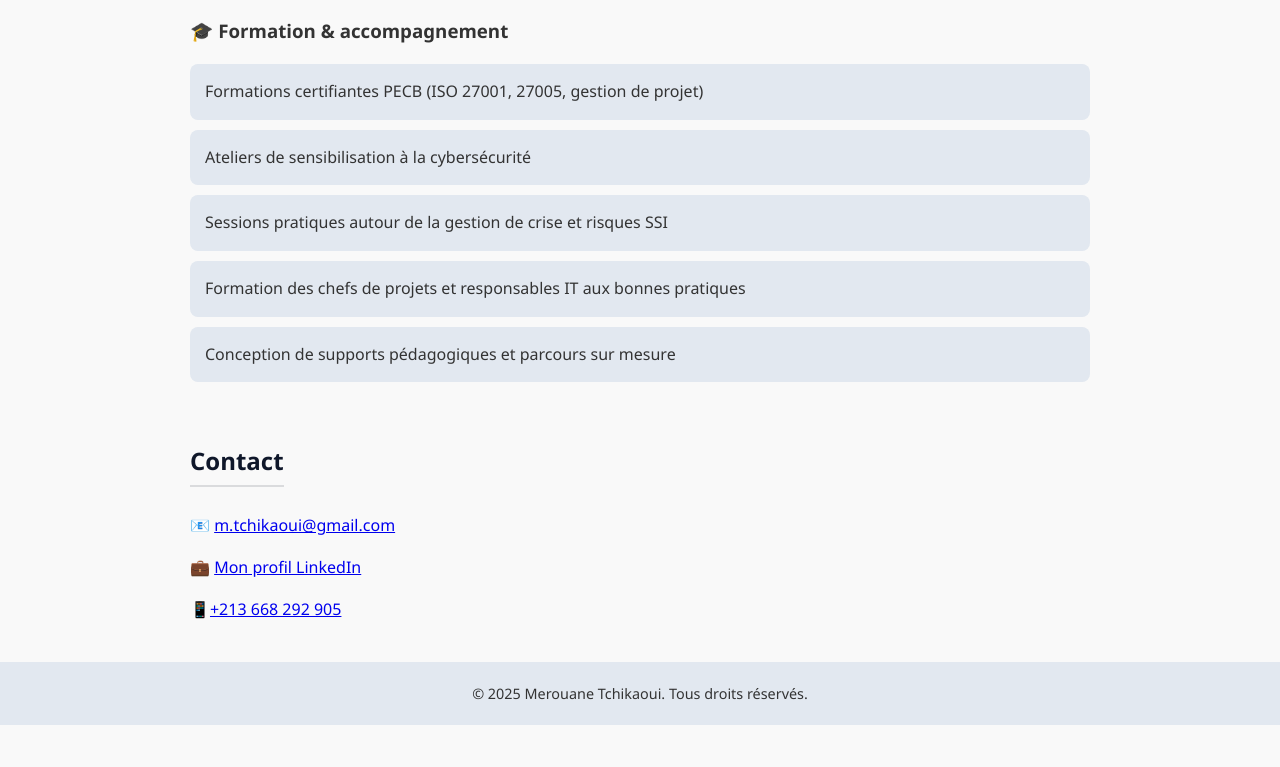
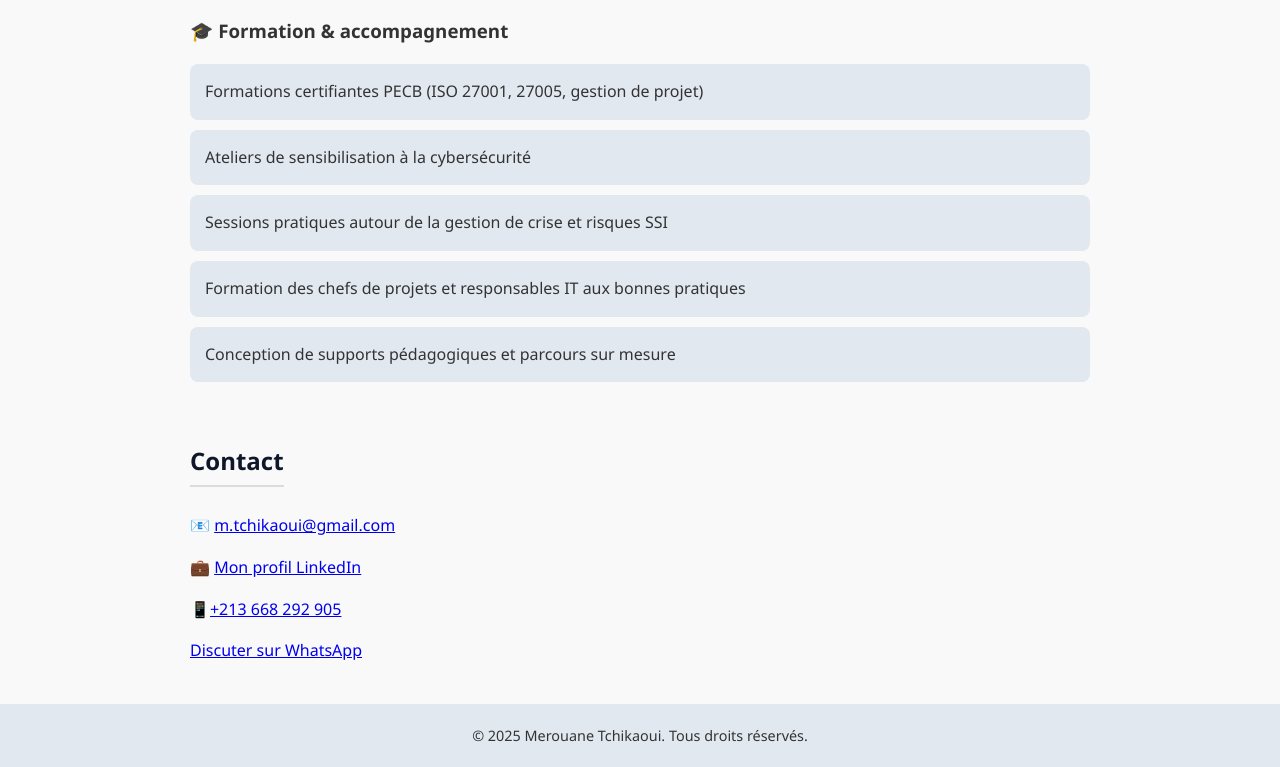
Before and after one commit to Tchikaoui/tchikaoui.github.io, a plain HTML site: page index.html in a window 1280 px wide. Shown: the part 1965-2732 px from the top of the page. Before the commit the page ends 2690 px from the top, so only its background shows below. Drawn offline with Linux system fonts and the light colour scheme.

Commit message:
Update index.html

```diff
--- a/index.html
+++ b/index.html
@@ -180,6 +180,7 @@
     <p>📧 <a href="mailto:m.tchikaoui@gmail.com">m.tchikaoui@gmail.com</a></p>
     <p>💼 <a href="https://www.linkedin.com/in/merouane-tchikaoui/" target="_blank">Mon profil LinkedIn</a></p>
     <p>📱<a href="tel:+213668292905" target="_blank">+213 668 292 905</a></p>
+    <p><a href="https://wa.me/2136XXXXXXXX" target="_blank">Discuter sur WhatsApp</a></p>
   </section>
 
   <footer>
```
